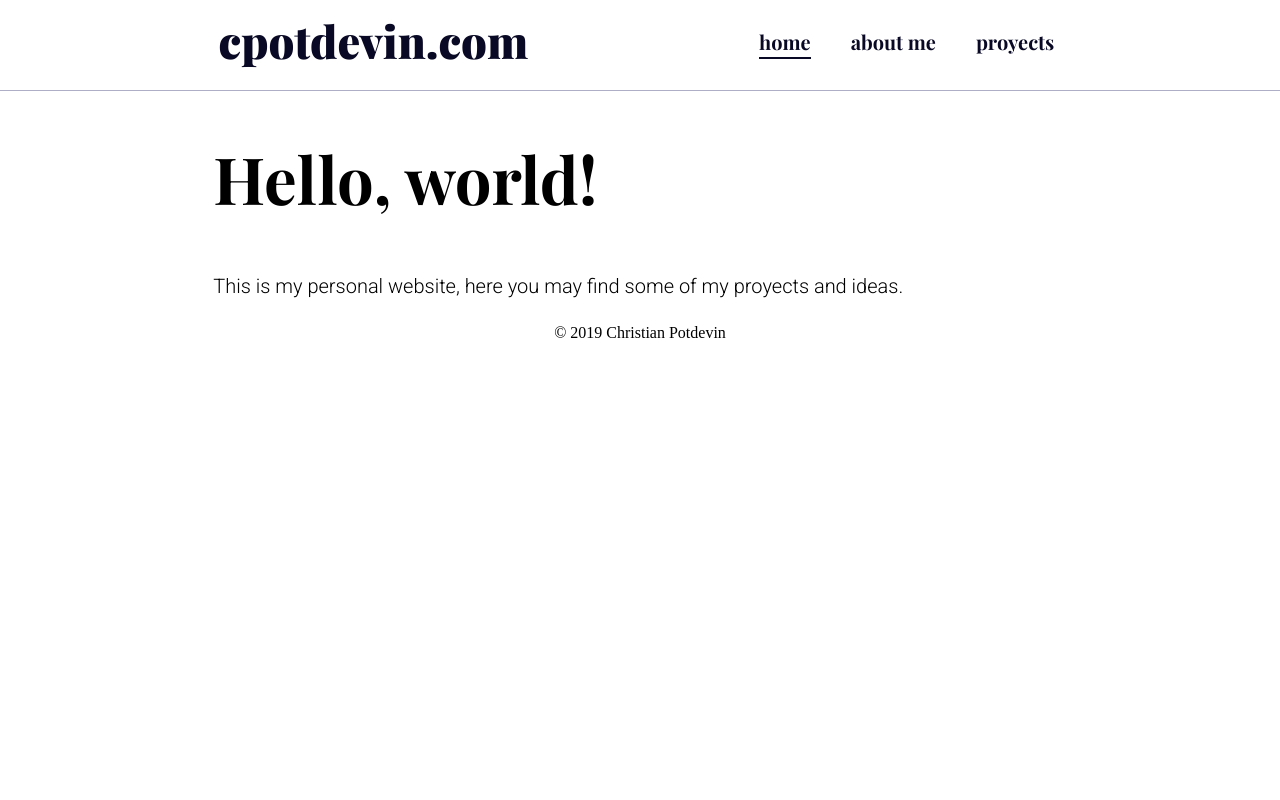
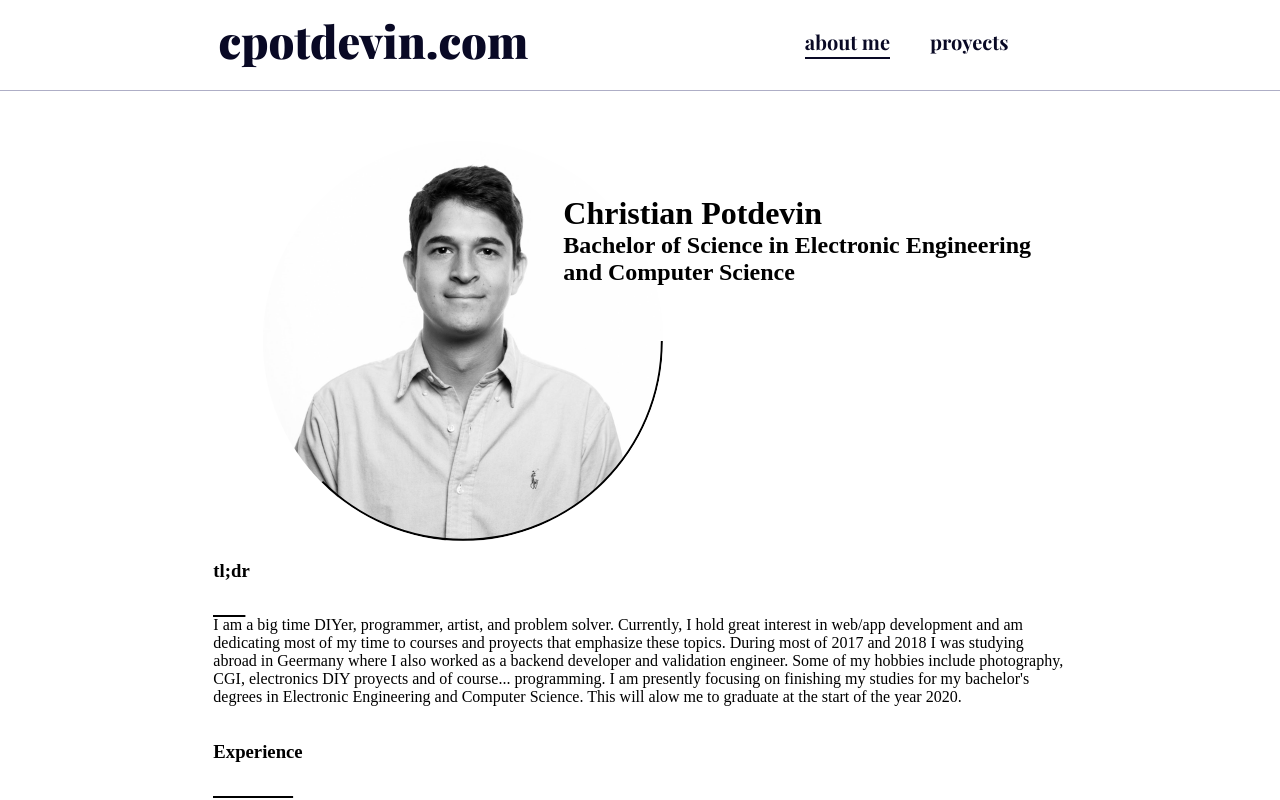
Before and after one commit to cpotdevin/cpotdevindotcom, a React (Create React App) app in the folder app/: page / in a window 1280 px wide. Shown: the top 800 px of the page. Built offline with nearby package versions, Linux system fonts and the light colour scheme.

Commit message:
set temporary menu

```diff
--- a/app/src/NavBar.js
+++ b/app/src/NavBar.js
@@ -10,8 +10,8 @@ const NavBar = () => (
     </Grid>
     <Grid item className='menu-container' xs={12} md={5}>
       <ul className='menu'>
-        <li><NavLink exact to='/'>home</NavLink></li>
-        <li><NavLink exact to='/about-me'>about me</NavLink></li>
+        <li><NavLink exact to='/'>about me</NavLink></li>
+        {/* <li><NavLink exact to='/about-me'>about me</NavLink></li> */}
         <li><NavLink exact to='/proyects'>proyects</NavLink></li>
       </ul>
     </Grid>
--- a/app/src/Routes.js
+++ b/app/src/Routes.js
@@ -1,6 +1,6 @@
 import React from 'react';
 import {Switch, Route} from 'react-router-dom';
-import Home from './main-pages/Home';
+// import Home from './main-pages/Home';
 import AboutMe from './main-pages/about-me/AboutMe';
 import Proyects from './main-pages/Proyects';
 import proyectPaths from './proyects/proyectPaths';
@@ -17,8 +17,8 @@ export default class Routes extends React.Component {
 
     return (
       <Switch>
-        <Route exact path='/' component={Home} />
-        <Route exact path='/about-me' component={AboutMe} />
+        <Route exact path='/' component={AboutMe} />
+        {/* <Route exact path='/about-me' component={AboutMe} /> */}
         <Route exact path='/proyects' component={Proyects} />
         {proyectRoutes}
       </Switch>
```
